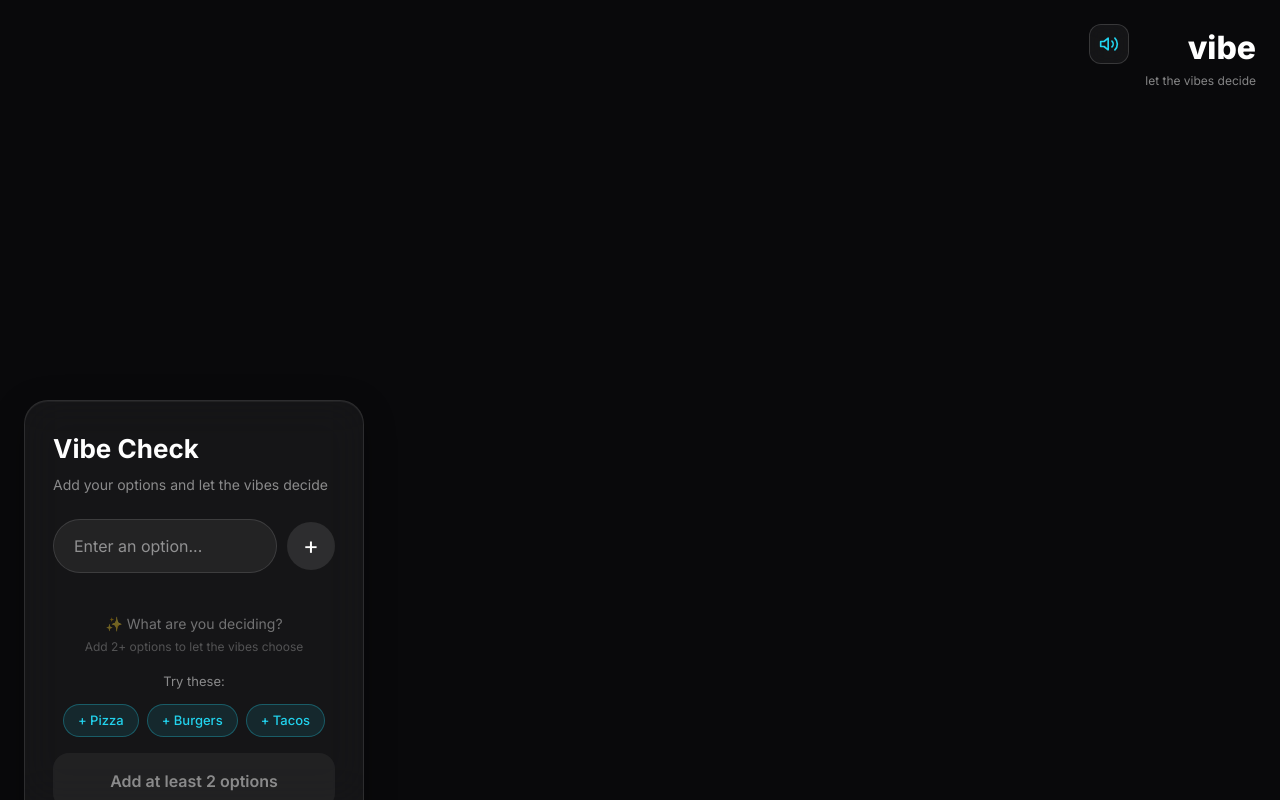
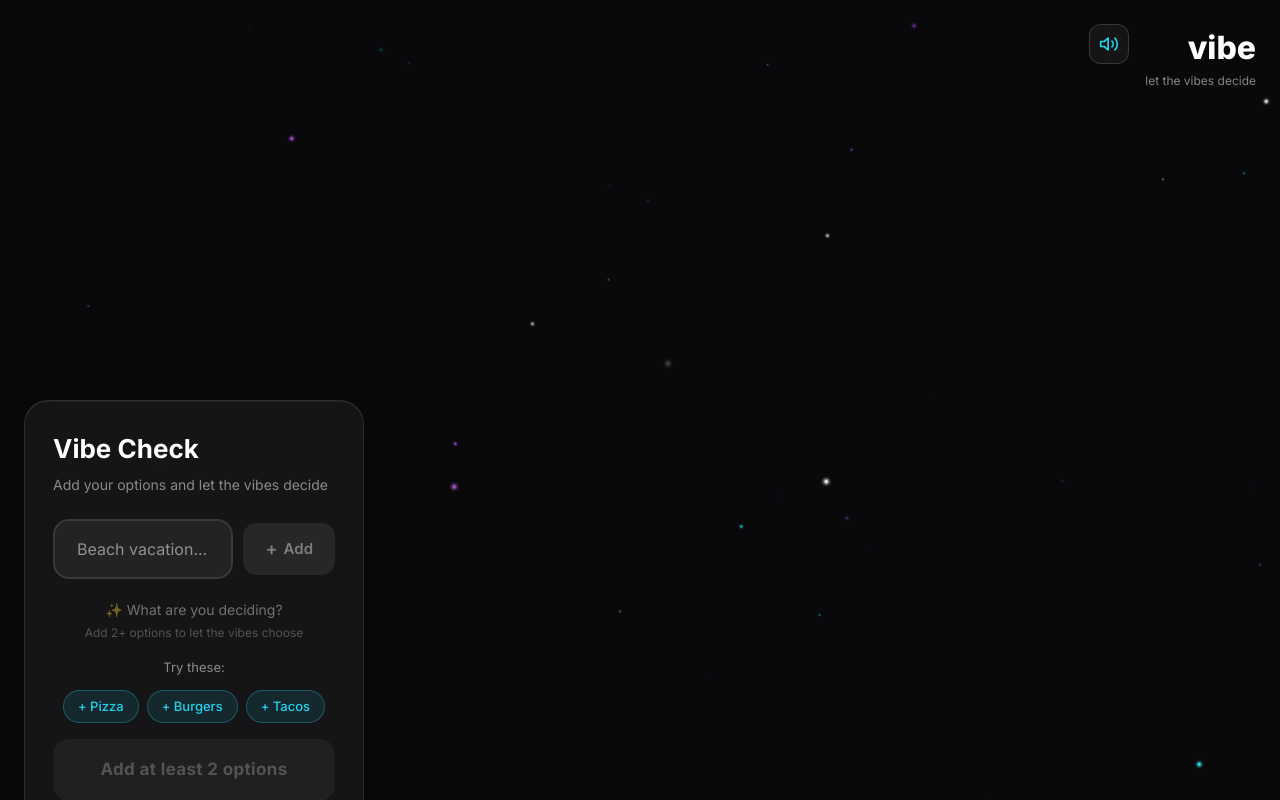
Before and after one commit to ridom10/vibe, a React (Vite) app: page / in a window 1280 px wide. Built offline with nearby package versions, Linux system fonts and the light colour scheme.

Commit message:
feat: Perfect UX polish - all 6 stories complete (#9)

```diff
--- a/src/App.tsx
+++ b/src/App.tsx
@@ -273,15 +273,17 @@ function App() {
     if (chimePlayedRef.current) return
     chimePlayedRef.current = true
 
-    // Small delay before showing modal
+    // Anticipation pause (300ms) before revealing winner for dramatic effect
     setTimeout(() => {
-      // Double-check guard in case of edge cases
-      setAppState('result')
-      setIsTransitioning(false)
-      // Sound plays only if we actually transitioned to result state
-      sound.playChime()
-      haptics.winnerReveal()
-    }, 600)
+      // Smooth transition delay before showing result modal
+      setTimeout(() => {
+        setAppState('result')
+        setIsTransitioning(false)
+        // Sound plays only if we actually transitioned to result state
+        sound.playChime()
+        haptics.winnerReveal()
+      }, 300)
+    }, 300)
   }, [sound, haptics])
 
   const handlePickAgain = useCallback(() => {
@@ -354,17 +356,22 @@ function App() {
         {!sceneReady && <LoadingSkeleton />}
       </AnimatePresence>
 
-      {/* Panel with fade transition during shuffle */}
+      {/* Panel with smooth slide/fade transition during shuffle */}
       <AnimatePresence mode="wait">
         {showPanel && (
           <motion.div
             key="input-panel"
-            initial={{ opacity: 0, x: -30 }}
-            animate={{ opacity: 1, x: 0 }}
-            exit={{ opacity: 0, x: -20 }}
+            initial={{ opacity: 0, y: 30, scale: 0.98 }}
+            animate={{ opacity: 1, y: 0, scale: 1 }}
+            exit={{
+              opacity: 0,
+              y: 50,
+              scale: 0.95,
+              transition: { duration: 0.4, ease: [0.4, 0, 0.2, 1] }
+            }}
             transition={{
-              duration: 0.3,
-              ease: 'easeOut'
+              duration: 0.5,
+              ease: [0.16, 1, 0.3, 1]
             }}
           >
             <InputPanel
--- a/src/components/InputPanel.tsx
+++ b/src/components/InputPanel.tsx
@@ -13,8 +13,8 @@ interface InputPanelProps {
 const MAX_OPTIONS = 12
 const SWIPE_THRESHOLD = -80
 
-// Swipeable chip component with hover micro-animation
-function SwipeableChip({
+// Clean vertical list item component with numbered badge
+function OptionListItem({
   option,
   index,
   onRemove,
@@ -33,7 +33,7 @@ function SwipeableChip({
   const background = useTransform(
     x,
     [-100, -50, 0],
-    ['rgba(239, 68, 68, 0.3)', 'rgba(239, 68, 68, 0.15)', 'rgba(63, 63, 70, 0.5)']
+    ['rgba(239, 68, 68, 0.15)', 'rgba(239, 68, 68, 0.08)', 'transparent']
   )
 
   const handleDragEnd = (_: MouseEvent | TouchEvent | PointerEvent, info: PanInfo) => {
@@ -45,19 +45,19 @@ function SwipeableChip({
   return (
     <motion.div
       key={`${option}-${index}`}
-      initial={{ opacity: 0, scale: 0.8, y: 10 }}
-      animate={{ opacity: 1, scale: 1, y: 0, rotate: 0 }}
-      exit={{ opacity: 0, scale: 0.3, y: -20, rotate: 10 }}
+      initial={{ opacity: 0, x: -20 }}
+      animate={{ opacity: 1, x: 0 }}
+      exit={{ opacity: 0, x: 20, height: 0, marginBottom: 0 }}
       transition={{
-        duration: 0.2,
-        delay: index * 0.05
+        duration: 0.25,
+        delay: index * 0.03
       }}
       style={{
         position: 'relative',
-        display: 'inline-flex'
+        marginBottom: '2px'
       }}
     >
-      {/* Red reveal with trash icon for swipe-to-delete */}
+      {/* Red reveal for swipe-to-delete on mobile */}
       {isMobile && (
         <motion.div
           style={{
@@ -81,7 +81,6 @@ function SwipeableChip({
             <polyline points="3 6 5 6 21 6"/>
             <path d="M19 6v14a2 2 0 0 1-2 2H7a2 2 0 0 1-2-2V6m3 0V4a2 2 0 0 1 2-2h4a2 2 0 0 1 2 2v2"/>
           </svg>
-          Delete
         </motion.div>
       )}
 
@@ -91,63 +90,98 @@ function SwipeableChip({
         dragElastic={0.2}
         onDragEnd={handleDragEnd}
         whileHover={!isMobile && !disabled ? {
-          scale: 1.05,
-          boxShadow: '0 0 12px rgba(34, 211, 238, 0.3)'
+          backgroundColor: 'rgba(34, 211, 238, 0.05)'
         } : {}}
-        whileTap={!isMobile && !disabled ? { scale: 0.98 } : {}}
         style={{
           x,
-          display: 'inline-flex',
+          display: 'flex',
           alignItems: 'center',
-          gap: '8px',
-          padding: isMobile ? '6px 12px' : '8px 14px',
-          background: isMobile ? background : 'rgba(63, 63, 70, 0.5)',
-          borderRadius: '20px',
-          border: '1px solid rgba(113, 113, 122, 0.5)',
-          fontSize: isMobile ? '13px' : '14px',
-          color: 'white',
-          cursor: isMobile ? 'grab' : 'default',
+          gap: '12px',
+          padding: isMobile ? '10px 12px' : '12px 14px',
+          background: isMobile ? background : 'transparent',
+          borderRadius: '12px',
           touchAction: 'pan-y',
-          transition: 'box-shadow 0.2s ease'
+          transition: 'background-color 0.2s ease'
         }}
       >
+        {/* Cyan numbered badge */}
+        <div style={{
+          width: '28px',
+          height: '28px',
+          minWidth: '28px',
+          borderRadius: '8px',
+          background: 'rgba(34, 211, 238, 0.15)',
+          border: '1px solid rgba(34, 211, 238, 0.3)',
+          display: 'flex',
+          alignItems: 'center',
+          justifyContent: 'center',
+          fontSize: '13px',
+          fontWeight: '600',
+          color: '#22d3ee'
+        }}>
+          {index + 1}
+        </div>
+
+        {/* Option text - centered flex grow */}
         <span style={{
-          maxWidth: isMobile ? '80px' : '120px',
+          flex: 1,
+          fontSize: isMobile ? '14px' : '15px',
+          color: 'white',
           overflow: 'hidden',
           textOverflow: 'ellipsis',
           whiteSpace: 'nowrap'
         }}>
           {option}
         </span>
+
+        {/* Delete button on desktop */}
         {!isMobile && (
           <motion.button
             onClick={onRemove}
             disabled={disabled}
-            whileHover={{ scale: 1.2, color: '#ef4444' }}
+            whileHover={{ scale: 1.1, backgroundColor: 'rgba(239, 68, 68, 0.2)' }}
             whileTap={{ scale: 0.9 }}
             style={{
-              background: 'none',
+              width: '28px',
+              height: '28px',
+              minWidth: '28px',
+              borderRadius: '8px',
+              background: 'rgba(255, 255, 255, 0.05)',
               border: 'none',
-              color: 'rgba(255,255,255,0.6)',
-              cursor: 'pointer',
+              color: 'rgba(255,255,255,0.5)',
+              cursor: disabled ? 'not-allowed' : 'pointer',
               fontSize: '16px',
-              padding: '0',
-              lineHeight: 1,
               display: 'flex',
               alignItems: 'center',
               justifyContent: 'center',
-              minWidth: '20px',
-              minHeight: '20px',
-              transition: 'color 0.15s ease'
+              transition: 'all 0.15s ease'
             }}
           >
             ×
           </motion.button>
         )}
       </motion.div>
+
+      {/* Subtle separator line */}
+      <div style={{
+        height: '1px',
+        background: 'rgba(255, 255, 255, 0.06)',
+        marginLeft: '52px',
+        marginRight: isMobile ? '12px' : '14px'
+      }} />
     </motion.div>
   )
 }
+
+// Cycling placeholder examples
+const PLACEHOLDER_EXAMPLES = [
+  'Pizza night...',
+  'Beach vacation...',
+  'Movie to watch...',
+  'Restaurant choice...',
+  'Weekend activity...',
+  'Gift idea...'
+]
 
 export default function InputPanel({
   options,
@@ -162,6 +196,8 @@ export default function InputPanel({
   const [isMobile, setIsMobile] = useState(false)
   const [error, setError] = useState<string | null>(null)
   const [shakeInput, setShakeInput] = useState(false)
+  const [placeholderIndex, setPlaceholderIndex] = useState(0)
+  const [justAdded, setJustAdded] = useState(false)
   const inputRef = useRef<HTMLInputElement>(null)
 
   useEffect(() => {
@@ -172,6 +208,17 @@ export default function InputPanel({
     window.addEventListener('resize', checkMobile)
     return () => window.removeEventListener('resize', checkMobile)
   }, [])
+
+  // Cycle through placeholder examples every 3 seconds
+  useEffect(() => {
+    if (isFocused || inputValue) return // Don't cycle when focused or has value
+
+    const interval = setInterval(() => {
+      setPlaceholderIndex(prev => (prev + 1) % PLACEHOLDER_EXAMPLES.length)
+    }, 3000)
+
+    return () => clearInterval(interval)
+  }, [isFocused, inputValue])
 
   // Clear error after 2 seconds
   useEffect(() => {
@@ -245,12 +292,16 @@ export default function InputPanel({
     onAddOption(trimmed)
     setInputValue('')
     setError(null)
+
+    // Trigger satisfying add animation
+    setJustAdded(true)
+    setTimeout(() => setJustAdded(false), 300)
   }
 
   const isMaxCapacity = options.length >= MAX_OPTIONS
   const canDecide = options.length >= 2 && !isSpinning && !disabled
 
-  // Smart button text
+  // Smart button text - engaging copy
   const getButtonText = () => {
     if (isSpinning) return 'Deciding...'
     if (options.length === 0) return 'Add at least 2 options'
@@ -258,7 +309,7 @@ export default function InputPanel({
     return 'Let the Vibes Decide'
   }
 
-  // Responsive styles
+  // Responsive styles - mobile panel max 40% of screen height
   const panelStyle = isMobile ? {
     position: 'absolute' as const,
     left: '0',
@@ -267,15 +318,20 @@ export default function InputPanel({
     top: 'auto',
     transform: 'none',
     width: '100%',
-    padding: '24px 20px',
-    paddingBottom: 'max(24px, env(safe-area-inset-bottom))',
+    maxHeight: '40vh',
+    padding: '16px 16px',
+    paddingBottom: 'calc(16px + env(safe-area-inset-bottom, 0px))',
+    paddingLeft: 'calc(16px + env(safe-area-inset-left, 0px))',
+    paddingRight: 'calc(16px + env(safe-area-inset-right, 0px))',
     zIndex: 10,
-    background: 'rgba(24, 24, 27, 0.95)',
-    backdropFilter: 'blur(20px)',
-    WebkitBackdropFilter: 'blur(20px)',
+    background: 'rgba(24, 24, 27, 0.97)',
+    backdropFilter: 'blur(24px)',
+    WebkitBackdropFilter: 'blur(24px)',
     borderTop: '1px solid rgba(255, 255, 255, 0.1)',
-    borderRadius: '20px 20px 0 0',
-    boxShadow: '0 -8px 32px rgba(0, 0, 0, 0.3)'
+    borderRadius: '24px 24px 0 0',
+    boxShadow: '0 -8px 32px rgba(0, 0, 0, 0.4)',
+    overflowY: 'auto' as const,
+    overflowX: 'hidden' as const
   } : {
     position: 'absolute' as const,
     left: '24px',
@@ -294,9 +350,13 @@ export default function InputPanel({
 
   return (
     <motion.div
-      initial={{ opacity: 0, y: isMobile ? 50 : 0, x: isMobile ? 0 : -50 }}
-      animate={{ opacity: 1, y: 0, x: 0 }}
-      transition={{ duration: 0.5, delay: 0.2 }}
+      initial={{ opacity: 0, y: isMobile ? 60 : 20 }}
+      animate={{ opacity: 1, y: 0 }}
+      transition={{
+        duration: 0.6,
+        delay: 0.1,
+        ease: [0.16, 1, 0.3, 1]
+      }}
       style={panelStyle}
     >
       {/* Mobile drag handle */}
@@ -336,7 +396,7 @@ export default function InputPanel({
         </>
       )}
 
-      {/* Pill-shaped input with circular add button */}
+      {/* Premium input with pill-shaped Add button */}
       <div style={{
         display: 'flex',
         flexDirection: 'column',
@@ -352,19 +412,23 @@ export default function InputPanel({
             style={{
               flex: 1,
               position: 'relative',
-              borderRadius: '50px'
+              borderRadius: '16px'
             }}
             animate={{
               boxShadow: error
-                ? '0 0 20px rgba(239, 68, 68, 0.4)'
+                ? '0 0 20px rgba(239, 68, 68, 0.4), 0 0 40px rgba(239, 68, 68, 0.15)'
                 : isFocused
-                  ? '0 0 20px rgba(34, 211, 238, 0.4), 0 0 40px rgba(34, 211, 238, 0.2)'
+                  ? '0 0 25px rgba(34, 211, 238, 0.5), 0 0 50px rgba(34, 211, 238, 0.2)'
+                  : justAdded
+                    ? '0 0 30px rgba(34, 211, 238, 0.6)'
                     : '0 0 0 rgba(34, 211, 238, 0)',
-              x: shakeInput ? [0, -10, 10, -10, 10, 0] : 0
+              x: shakeInput ? [0, -8, 8, -8, 8, 0] : 0,
+              scale: justAdded ? [1, 1.02, 1] : 1
             }}
             transition={{
-              boxShadow: { duration: 0.2 },
-              x: { duration: 0.4 }
+              boxShadow: { duration: 0.25 },
+              x: { duration: 0.4 },
+              scale: { duration: 0.3 }
             }}
           >
             <input
@@ -378,103 +442,146 @@ export default function InputPanel({
               onKeyDown={handleKeyDown}
               onFocus={() => setIsFocused(true)}
               onBlur={() => setIsFocused(false)}
-              placeholder={isMaxCapacity ? 'Maximum reached' : 'Enter an option...'}
+              placeholder={isMaxCapacity ? 'Maximum reached' : PLACEHOLDER_EXAMPLES[placeholderIndex]}
               disabled={isSpinning || disabled || isMaxCapacity}
               style={{
                 width: '100%',
-                padding: isMobile ? '14px 18px' : '14px 20px',
+                padding: isMobile ? '16px 20px' : '16px 22px',
                 fontSize: '16px',
                 color: 'white',
                 background: 'rgba(255, 255, 255, 0.06)',
                 border: error
-                  ? '1px solid rgba(239, 68, 68, 0.5)'
+                  ? '2px solid rgba(239, 68, 68, 0.6)'
                   : isFocused
-                    ? '1px solid rgba(34, 211, 238, 0.5)'
-                    : '1px solid rgba(255, 255, 255, 0.12)',
-                borderRadius: '50px',
+                    ? '2px solid rgba(34, 211, 238, 0.6)'
+                    : '2px solid rgba(255, 255, 255, 0.1)',
+                borderRadius: '16px',
                 outline: 'none',
-                transition: 'all 0.2s ease',
-                minHeight: isMobile ? '52px' : '48px',
+                transition: 'border-color 0.2s ease, background 0.2s ease',
+                minHeight: isMobile ? '56px' : '52px',
                 opacity: isMaxCapacity ? 0.5 : 1
               }}
             />
           </motion.div>
 
-          {/* Circular add button with satisfying press animation */}
+          {/* Pill-shaped Add button - more obvious */}
           <motion.button
             onClick={handleAdd}
             disabled={!inputValue.trim() || isSpinning || disabled || isMaxCapacity}
             whileHover={inputValue.trim() && !isMaxCapacity ? {
-              scale: 1.1,
-              boxShadow: '0 6px 20px rgba(34, 211, 238, 0.5)'
+              scale: 1.05,
+              boxShadow: '0 6px 25px rgba(34, 211, 238, 0.5)'
             } : {}}
             whileTap={inputValue.trim() && !isMaxCapacity ? {
-              scale: 0.85,
-              boxShadow: '0 2px 8px rgba(34, 211, 238, 0.3)'
+              scale: 0.92,
+              boxShadow: '0 2px 10px rgba(34, 211, 238, 0.4)'
             } : {}}
+            animate={{
+              scale: justAdded ? [1, 0.9, 1.1, 1] : 1
+            }}
+            transition={{
+              scale: { duration: 0.3 }
+            }}
             aria-label="Add option"
             style={{
-              width: isMobile ? '52px' : '48px',
-              height: isMobile ? '52px' : '48px',
-              minWidth: isMobile ? '52px' : '48px',
-              borderRadius: '50%',
+              padding: isMobile ? '16px 20px' : '14px 22px',
+              minWidth: isMobile ? '80px' : '85px',
+              height: isMobile ? '56px' : '52px',
+              borderRadius: '14px',
               border: 'none',
               background: inputValue.trim() && !isMaxCapacity
-                ? '#22d3ee'
-                : 'rgba(255, 255, 255, 0.1)',
-              color: inputValue.trim() && !isMaxCapacity ? '#09090b' : 'white',
-              fontSize: '24px',
-              fontWeight: '300',
+                ? 'linear-gradient(135deg, #22d3ee 0%, #06b6d4 100%)'
+                : 'rgba(255, 255, 255, 0.08)',
+              color: inputValue.trim() && !isMaxCapacity ? '#09090b' : 'rgba(255,255,255,0.4)',
+              fontSize: '15px',
+              fontWeight: '600',
               cursor: inputValue.trim() && !isMaxCapacity ? 'pointer' : 'not-allowed',
               display: 'flex',
               alignItems: 'center',
               justifyContent: 'center',
+              gap: '6px',
               boxShadow: inputValue.trim() && !isMaxCapacity
-                ? '0 4px 15px rgba(34, 211, 238, 0.4)'
+                ? '0 4px 20px rgba(34, 211, 238, 0.4)'
                 : 'none',
-              transition: 'all 0.15s ease',
+              transition: 'all 0.2s ease',
               opacity: isMaxCapacity ? 0.5 : 1
             }}
           >
-            +
+            <span style={{ fontSize: '18px', lineHeight: 1 }}>+</span>
+            Add
           </motion.button>
         </div>
 
-        {/* Inline error message */}
+        {/* Inline error message with icon */}
         <AnimatePresence>
           {error && (
-            <motion.p
-              initial={{ opacity: 0, y: -10 }}
-              animate={{ opacity: 1, y: 0 }}
-              exit={{ opacity: 0, y: -10 }}
+            <motion.div
+              initial={{ opacity: 0, y: -10, height: 0 }}
+              animate={{ opacity: 1, y: 0, height: 'auto' }}
+              exit={{ opacity: 0, y: -10, height: 0 }}
               style={{
+                display: 'flex',
+                alignItems: 'center',
+                gap: '6px',
                 color: '#ef4444',
                 fontSize: '13px',
-                marginLeft: '20px',
+                marginLeft: '4px',
                 fontWeight: '500'
               }}
             >
+              <svg width="14" height="14" viewBox="0 0 24 24" fill="none" stroke="currentColor" strokeWidth="2" strokeLinecap="round" strokeLinejoin="round">
+                <circle cx="12" cy="12" r="10"/>
+                <line x1="12" y1="8" x2="12" y2="12"/>
+                <line x1="12" y1="16" x2="12.01" y2="16"/>
+              </svg>
               {error}
-            </motion.p>
+            </motion.div>
           )}
         </AnimatePresence>
       </div>
 
-      {/* Option chips with stagger animation and swipe-to-delete on mobile */}
+      {/* Clean vertical options list */}
+      {options.length > 0 && (
+        <div style={{
+          marginBottom: isMobile ? '16px' : '20px'
+        }}>
+          {/* Header with count */}
           <div style={{
             display: 'flex',
-        flexWrap: 'wrap',
-        gap: '8px',
-        marginBottom: isMobile ? '16px' : '20px',
-        minHeight: options.length > 0 ? '40px' : '0',
-        maxHeight: isMobile ? '150px' : '160px',
+            justifyContent: 'space-between',
+            alignItems: 'center',
+            marginBottom: '8px',
+            paddingLeft: '4px',
+            paddingRight: '4px'
+          }}>
+            <span style={{
+              fontSize: '13px',
+              fontWeight: '500',
+              color: 'rgba(255, 255, 255, 0.6)'
+            }}>
+              Your options
+            </span>
+            <span style={{
+              fontSize: '12px',
+              fontWeight: '600',
+              color: options.length >= MAX_OPTIONS ? '#ef4444' : '#22d3ee'
+            }}>
+              {options.length}/{MAX_OPTIONS}
+            </span>
+          </div>
+
+          {/* Scrollable options list */}
+          <div style={{
+            maxHeight: isMobile ? '140px' : '180px',
             overflowY: 'auto',
             overflowX: 'hidden',
-        position: 'relative'
+            borderRadius: '12px',
+            background: 'rgba(255, 255, 255, 0.02)',
+            border: '1px solid rgba(255, 255, 255, 0.06)'
           }}>
             <AnimatePresence mode="popLayout">
               {options.map((option, index) => (
-            <SwipeableChip
+                <OptionListItem
                   key={`${option}-${index}`}
                   option={option}
                   index={index}
@@ -484,25 +591,9 @@ export default function InputPanel({
                 />
               ))}
             </AnimatePresence>
-
-        {/* Progress indicator (e.g., '7/12') */}
-        {options.length > 0 && (
-          <motion.div
-            initial={{ opacity: 0 }}
-            animate={{ opacity: 1 }}
-            style={{
-              position: 'absolute',
-              right: '4px',
-              top: '-20px',
-              fontSize: '11px',
-              color: options.length >= MAX_OPTIONS ? '#ef4444' : 'rgba(255,255,255,0.4)',
-              fontWeight: '500'
-            }}
-          >
-            {options.length}/{MAX_OPTIONS}
-          </motion.div>
+          </div>
+        </div>
       )}
-      </div>
 
       {/* First-time user hints with animated placeholder and quick-add examples */}
       {options.length === 0 && (
@@ -597,43 +688,90 @@ export default function InputPanel({
         </p>
       )}
 
-      {/* Solid cyan button with smart text and subtle pulse when ready */}
+      {/* Irresistible decide button with gradient and pulse */}
       <motion.button
         onClick={onDecide}
         disabled={!canDecide}
-        whileHover={canDecide ? { scale: 1.02 } : {}}
-        whileTap={canDecide ? { scale: 0.96 } : {}}
+        whileHover={canDecide ? {
+          scale: 1.02,
+          boxShadow: '0 8px 40px rgba(34, 211, 238, 0.5), 0 8px 40px rgba(168, 85, 247, 0.3)'
+        } : {}}
+        whileTap={canDecide ? {
+          scale: 0.96,
+          boxShadow: '0 2px 15px rgba(34, 211, 238, 0.4)'
+        } : {}}
         aria-label={getButtonText()}
         animate={canDecide ? {
           boxShadow: [
-            '0 4px 20px rgba(34, 211, 238, 0.4)',
-            '0 6px 35px rgba(34, 211, 238, 0.65)',
-            '0 4px 20px rgba(34, 211, 238, 0.4)'
+            '0 4px 25px rgba(34, 211, 238, 0.4), 0 4px 25px rgba(168, 85, 247, 0.2)',
+            '0 8px 45px rgba(34, 211, 238, 0.6), 0 8px 45px rgba(168, 85, 247, 0.35)',
+            '0 4px 25px rgba(34, 211, 238, 0.4), 0 4px 25px rgba(168, 85, 247, 0.2)'
           ],
-          scale: [1, 1.015, 1]
+          scale: [1, 1.02, 1]
         } : {}}
         transition={canDecide ? {
-          boxShadow: { duration: 1.8, repeat: Infinity, ease: 'easeInOut' },
-          scale: { duration: 1.8, repeat: Infinity, ease: 'easeInOut' }
+          boxShadow: { duration: 2, repeat: Infinity, ease: 'easeInOut' },
+          scale: { duration: 2, repeat: Infinity, ease: 'easeInOut' }
         } : {}}
         style={{
           width: '100%',
-          padding: isMobile ? '14px 20px' : '16px 24px',
-          fontSize: '16px',
-          fontWeight: '600',
-          color: canDecide ? '#09090b' : 'white',
+          padding: isMobile ? '18px 24px' : '18px 28px',
+          fontSize: isMobile ? '16px' : '17px',
+          fontWeight: '700',
+          letterSpacing: '0.02em',
+          color: canDecide ? 'white' : 'rgba(255, 255, 255, 0.4)',
           background: canDecide
-            ? '#22d3ee'
-            : 'rgba(255, 255, 255, 0.1)',
+            ? 'linear-gradient(135deg, #22d3ee 0%, #a855f7 100%)'
+            : 'rgba(255, 255, 255, 0.08)',
           border: 'none',
           borderRadius: '16px',
           cursor: canDecide ? 'pointer' : 'not-allowed',
-          opacity: canDecide ? 1 : 0.5,
-          transition: 'background 0.3s ease, color 0.3s ease, opacity 0.3s ease',
-          minHeight: isMobile ? '52px' : '48px'
+          opacity: canDecide ? 1 : 0.6,
+          transition: 'opacity 0.3s ease',
+          minHeight: isMobile ? '60px' : '56px',
+          display: 'flex',
+          alignItems: 'center',
+          justifyContent: 'center',
+          gap: '10px',
+          position: 'relative',
+          overflow: 'hidden'
         }}
       >
+        {/* Sparkle icon */}
+        {canDecide && (
+          <motion.svg
+            width="20"
+            height="20"
+            viewBox="0 0 24 24"
+            fill="currentColor"
+            animate={{
+              rotate: [0, 15, -15, 0],
+              scale: [1, 1.2, 1]
+            }}
+            transition={{
+              duration: 2,
+              repeat: Infinity,
+              ease: 'easeInOut'
+            }}
+          >
+            <path d="M12 0L14.59 8.41L23 11L14.59 13.59L12 22L9.41 13.59L1 11L9.41 8.41L12 0Z"/>
+          </motion.svg>
+        )}
         {getButtonText()}
+        {canDecide && (
+          <motion.span
+            animate={{
+              opacity: [1, 0.6, 1]
+            }}
+            transition={{
+              duration: 1.5,
+              repeat: Infinity,
+              ease: 'easeInOut'
+            }}
+          >
+            ✨
+          </motion.span>
+        )}
       </motion.button>
     </motion.div>
   )
--- a/src/index.css
+++ b/src/index.css
@@ -37,6 +37,13 @@ html, body, #root {
   height: 100%;
   overflow: hidden;
   touch-action: manipulation;
+  /* Safe area insets for notched devices */
+  padding: env(safe-area-inset-top, 0) env(safe-area-inset-right, 0) env(safe-area-inset-bottom, 0) env(safe-area-inset-left, 0);
+}
+
+/* Prevent horizontal overflow on mobile */
+* {
+  max-width: 100vw;
 }
 
 body {
@@ -182,6 +189,23 @@ body {
     min-height: 52px;
     font-size: 16px;
   }
+
+  /* Ensure all touch targets are at least 44px */
+  button,
+  [role="button"],
+  input,
+  select,
+  textarea,
+  a {
+    min-height: 44px;
+    min-width: 44px;
+  }
+
+  /* Readable text without zoom */
+  body {
+    font-size: 16px;
+    -webkit-text-size-adjust: 100%;
+  }
 }
 
 /* Performance optimizations */
```
Also changed, not shown: prd.json (+25 -25 lines), src/components/Background.tsx (+59 -49 lines). Lines whose indentation alone changed are shown as unchanged.
